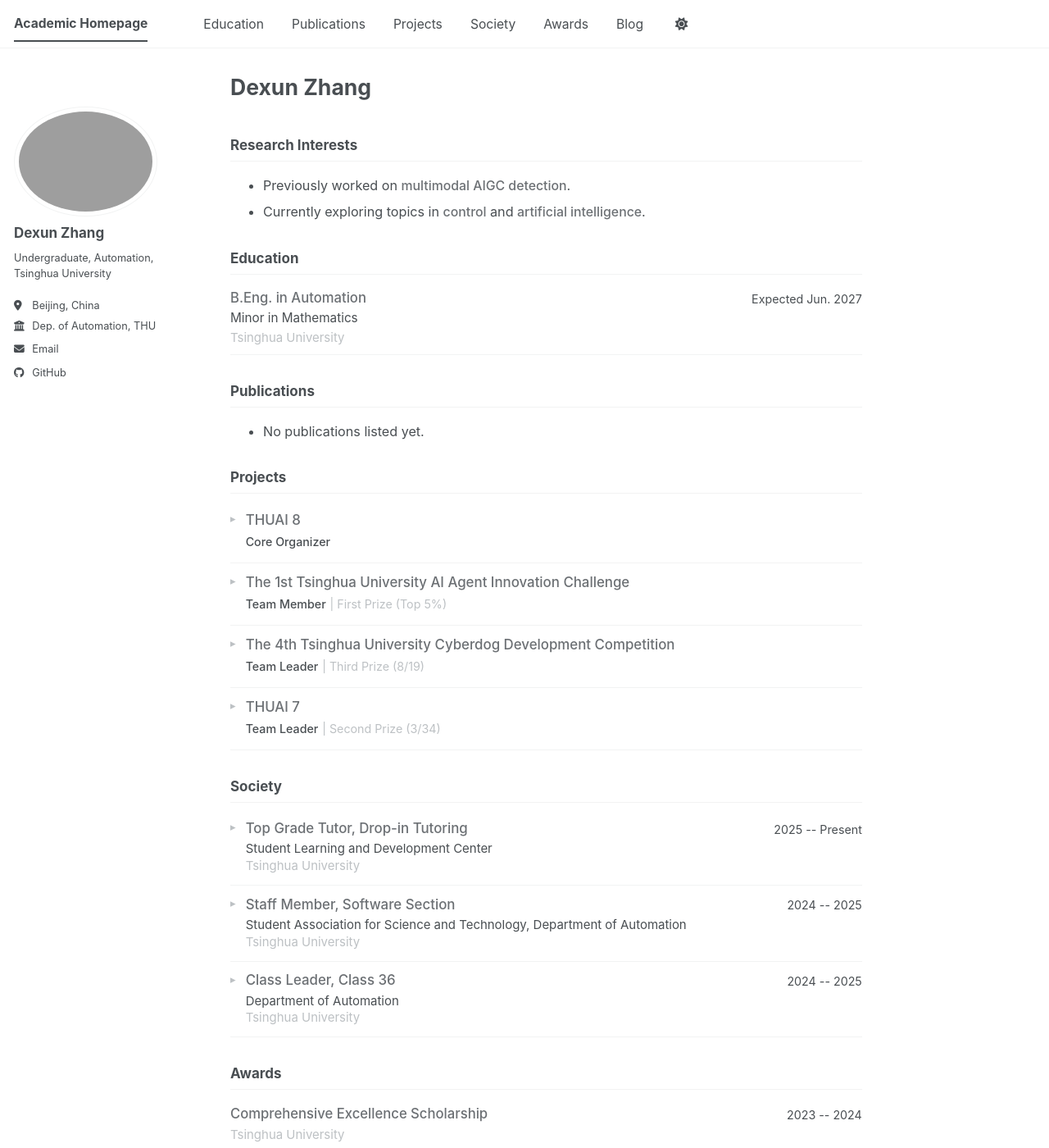
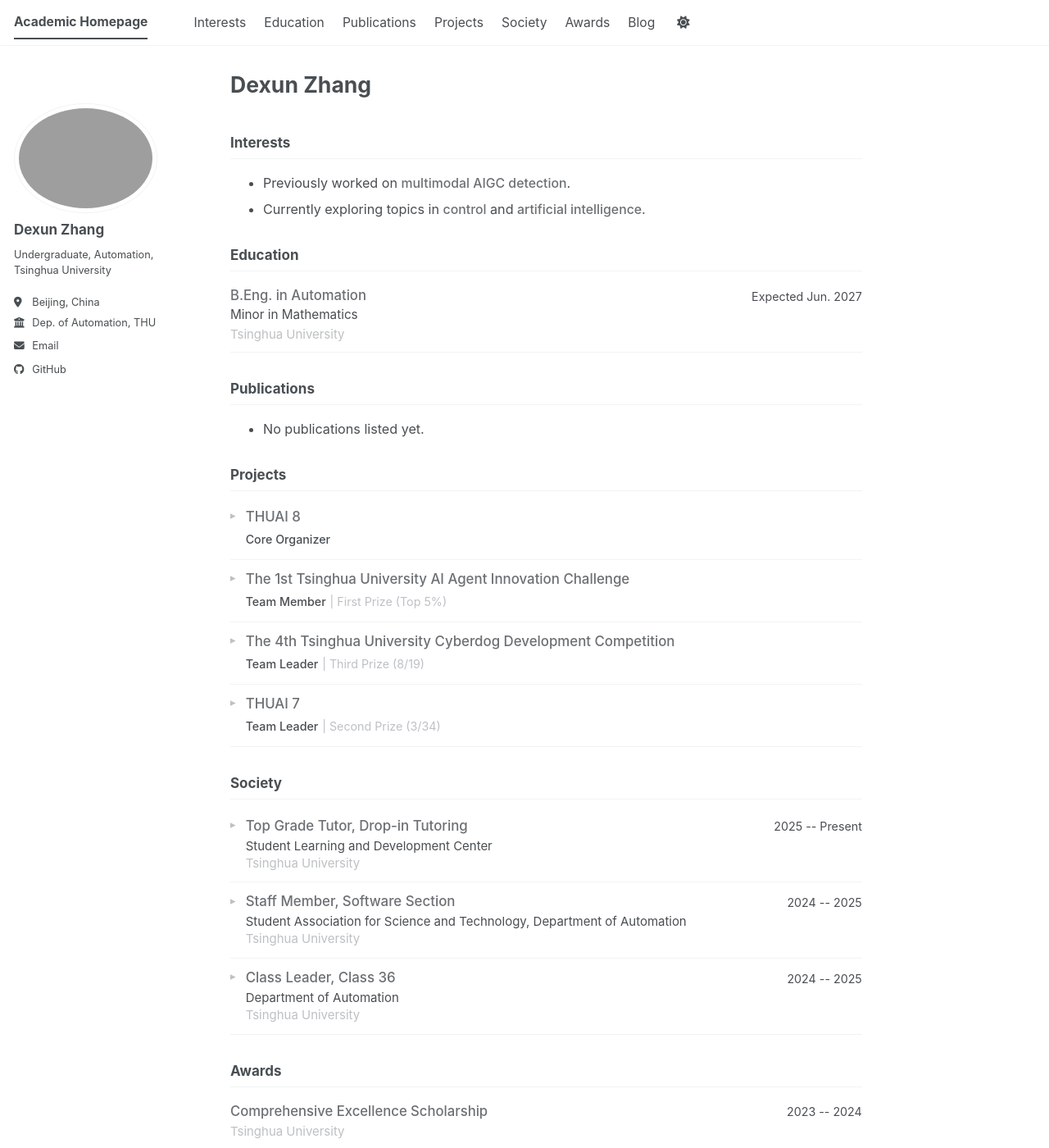
Before and after one commit to PsephurusGladius/academicpages, a Jekyll site: the page built from _pages/about.md, in a window 1280 px wide and 1400 px high. Shown: the whole window at 82% size. Built offline with Jekyll 4.4.1, drawn with Linux system fonts in a browser that asks for light colours; our own code applies the rules of GitHub Pages for plain Markdown files; a script bundle is joined from its source files by our own code; library files that are not in the unit come from our copies.

Commit message:
Rename interests section and tighten masthead spacing

```diff
--- a/_data/navigation.yml
+++ b/_data/navigation.yml
@@ -5,6 +5,9 @@
 # prevent it from being included in the site.
 
 main:
+  - title: "Interests"
+    url: /#interests
+
   - title: "Education"
     url: /#education
 
--- a/_pages/about.md
+++ b/_pages/about.md
@@ -7,7 +7,7 @@
   - /about.html
 ---
 
-## Research Interests {#research}
+## Interests {#interests}
 
 <div class="research-interests">
   <ul>
--- a/_sass/layout/_navigation.scss
+++ b/_sass/layout/_navigation.scss
@@ -179,8 +179,8 @@
 
   a {
     display: block;
-    margin: 0 1rem;
-    padding: 0.5rem 0;
+    margin: 0 0.65rem;
+    padding: 0.4rem 0;
     font-size: 0.92rem;
     color: var(--global-masthead-link-color);
     text-decoration: none;
```
